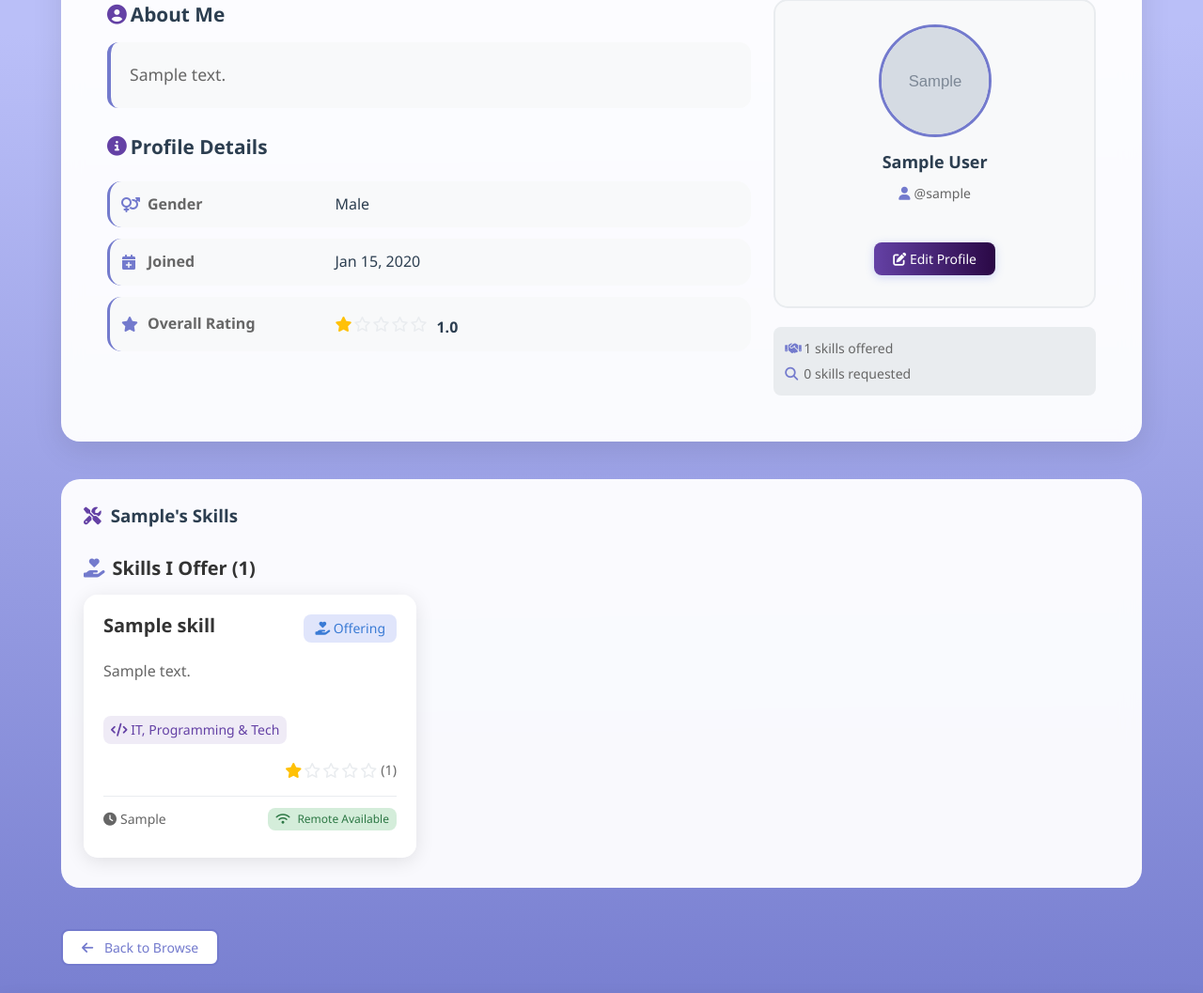
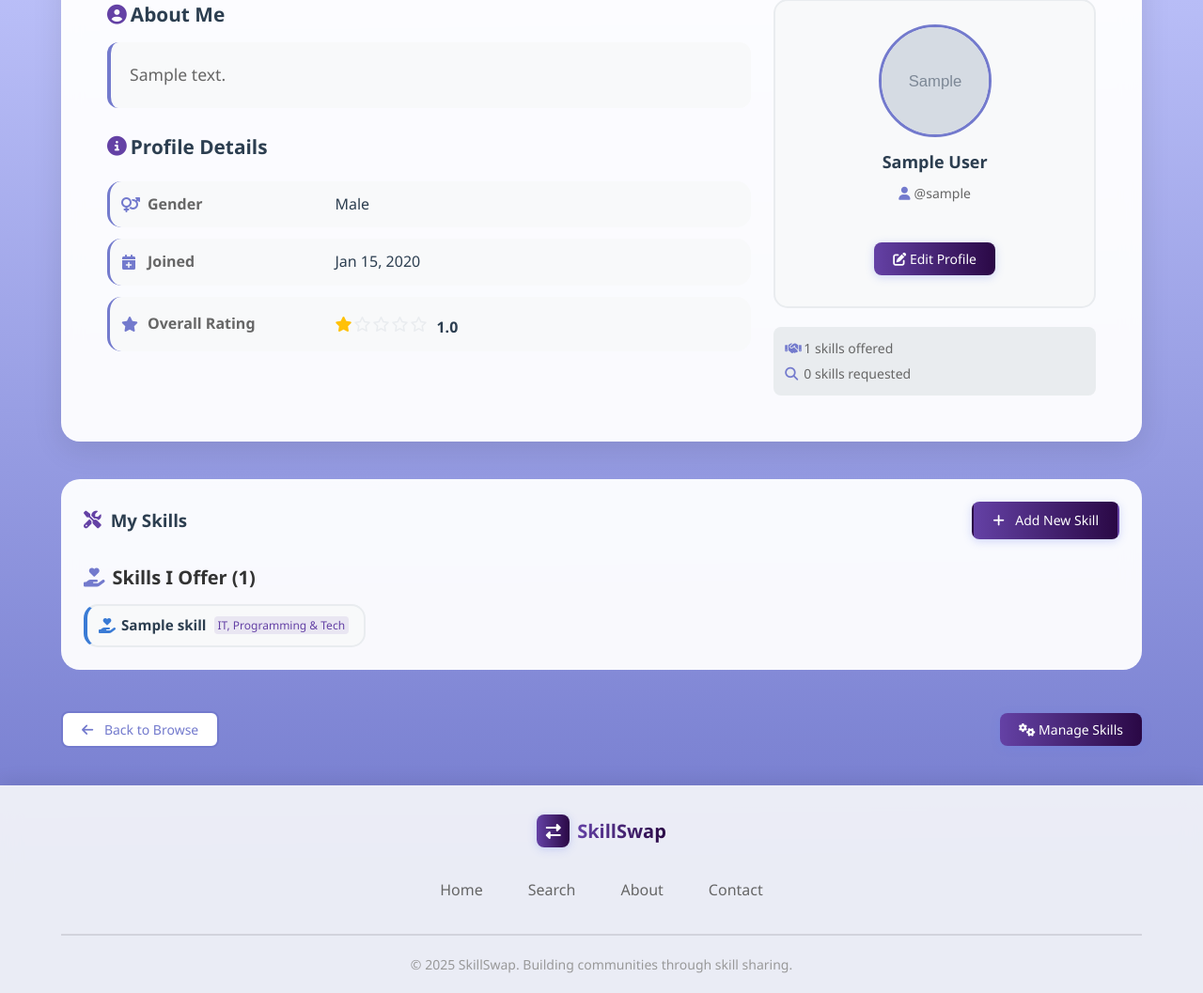
Before and after one commit to krismutalapova/SkillSwap, a Django app: page /profile/1/ in a window 1280 px wide. Shown: the part 333-1390 px from the top of the page at 94% size. Run offline with Django 4.2, Linux system fonts and the light colour scheme; a user stored in the database is signed in; tables that the repository leaves empty hold one stand-in row (values such as "Sample post"); grey boxes marked "Sample" are stand-in pictures.

Commit message:
feat(templates): add navigation flow support with next_url and next_id parameters in skill forms

```diff
--- a/core/templates/core/components/user_skills_section.html
+++ b/core/templates/core/components/user_skills_section.html
@@ -5,9 +5,15 @@
     <div class="skills-header">
         <h3><i class="fas fa-tools"></i> {{ section_title|default:"My Skills" }}</h3>
         {% if show_add_button %}
+            {% if next_page_id %}
+                <a href="{% url 'add_skill' %}?next={{ next_page }}&next_id={{ next_page_id }}" class="btn-primary">
+                    <i class="fas fa-plus"></i> Add New Skill
+                </a>
+            {% else %}
                 <a href="{% url 'add_skill' %}?next={{ next_page|default:'view_my_profile' }}" class="btn-primary">
                     <i class="fas fa-plus"></i> Add New Skill
                 </a>
+            {% endif %}
         {% endif %}
     </div>
 
@@ -81,12 +87,21 @@
                 <p>{% if empty_message %}{{ empty_message }}{% elif user_display_name %}{{ user_display_name }} hasn't added any skills yet.{% else %}You haven't added any skills yet.{% endif %}</p>
                 {% if show_empty_actions %}
                     <div class="empty-actions">
+                        {% if next_page_id %}
+                            <a href="{% url 'add_skill' %}?type=offer&next={{ next_page }}&next_id={{ next_page_id }}" class="{% if use_gradient_button %}primary-gradient {% endif %}btn-primary">
+                                <i class="fas fa-plus"></i> Offer a Skill
+                            </a>
+                            <a href="{% url 'add_skill' %}?type=request&next={{ next_page }}&next_id={{ next_page_id }}" class="btn-secondary">
+                                <i class="fas fa-search"></i> Request a Skill
+                            </a>
+                        {% else %}
                             <a href="{% url 'add_skill' %}?type=offer&next={{ next_page|default:'view_my_profile' }}" class="{% if use_gradient_button %}primary-gradient {% endif %}btn-primary">
                                 <i class="fas fa-plus"></i> Offer a Skill
                             </a>
                             <a href="{% url 'add_skill' %}?type=request&next={{ next_page|default:'view_my_profile' }}" class="btn-secondary">
                                 <i class="fas fa-search"></i> Request a Skill
                             </a>
+                        {% endif %}
                     </div>
                 {% endif %}
             </div>
--- a/core/templates/core/profiles/view_user_profile.html
+++ b/core/templates/core/profiles/view_user_profile.html
@@ -8,9 +8,13 @@
     {% include 'core/components/user_detail_card.html' with profile=profile is_own_profile=is_own_profile sidebar_action_type='message_user' profile_meta_items=profile_meta_items %}
 
     <!-- User Skills -->
-    {% include 'core/components/user_skills_section.html' with section_title=profile.user.first_name|default:"This user"|add:"'s Skills" use_card_layout=True user_display_name=profile.user.first_name|default:"This user" offered_skills=offered_skills requested_skills=requested_skills is_own_profile=is_own_profile show_add_button=False show_empty_actions=False %}
+    {% if is_own_profile %}
+        {% include 'core/components/user_skills_section.html' with section_title="My Skills" show_add_button=True next_page="view_user_profile" next_page_id=profile.user.id empty_message="You haven't added any skills yet." show_empty_actions=True use_gradient_button=False is_own_profile=True %}
+    {% else %}
+        {% include 'core/components/user_skills_section.html' with section_title=profile.user.first_name|default:"This user"|add:"'s Skills" use_card_layout=True user_display_name=profile.user.first_name|default:"This user" offered_skills=offered_skills requested_skills=requested_skills is_own_profile=is_own_profile show_add_button=False show_empty_actions=False %}
+    {% endif %}
 
     <!-- Navigation Actions Component -->
-    {% include 'core/components/navigation_actions.html' with back_url='search' back_text='Back to Browse' show_manage_skills=False %}
+    {% include 'core/components/navigation_actions.html' with back_url='search' back_text='Back to Browse' show_manage_skills=is_own_profile %}
 </div>
 {% endblock %}
--- a/core/templates/core/skills/add_skill.html
+++ b/core/templates/core/skills/add_skill.html
@@ -16,7 +16,8 @@
             </p>
         </div>
 
-        <form method="post" class="skill-form">
+        {% url 'add_skill' as add_skill_url %}
+        <form method="post" class="skill-form" action="{{ add_skill_url }}{% if next_url or next_id %}?{% if next_url %}next={{ next_url }}{% endif %}{% if next_url and next_id %}&{% endif %}{% if next_id %}next_id={{ next_id }}{% endif %}{% endif %}">
             {% csrf_token %}
 
             <div class="form-group">
```
Lines whose indentation alone changed are shown as unchanged.
